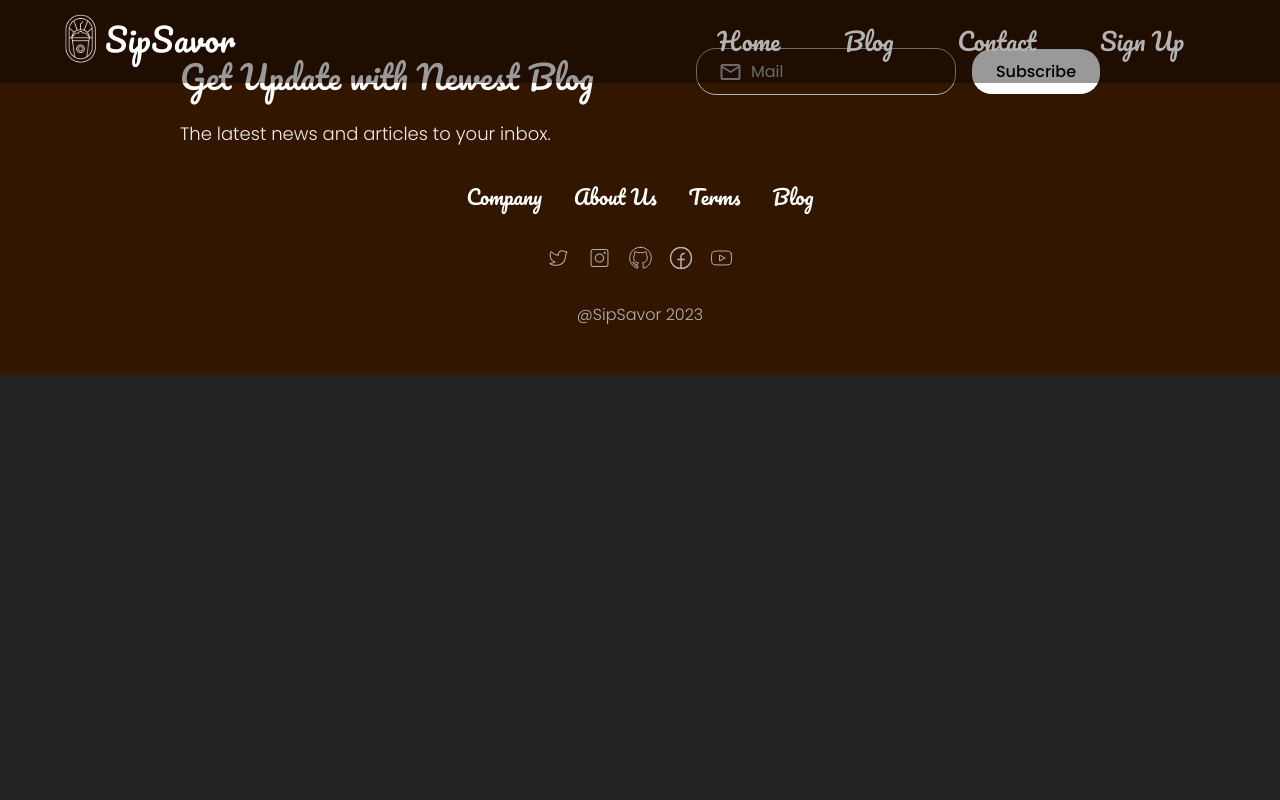
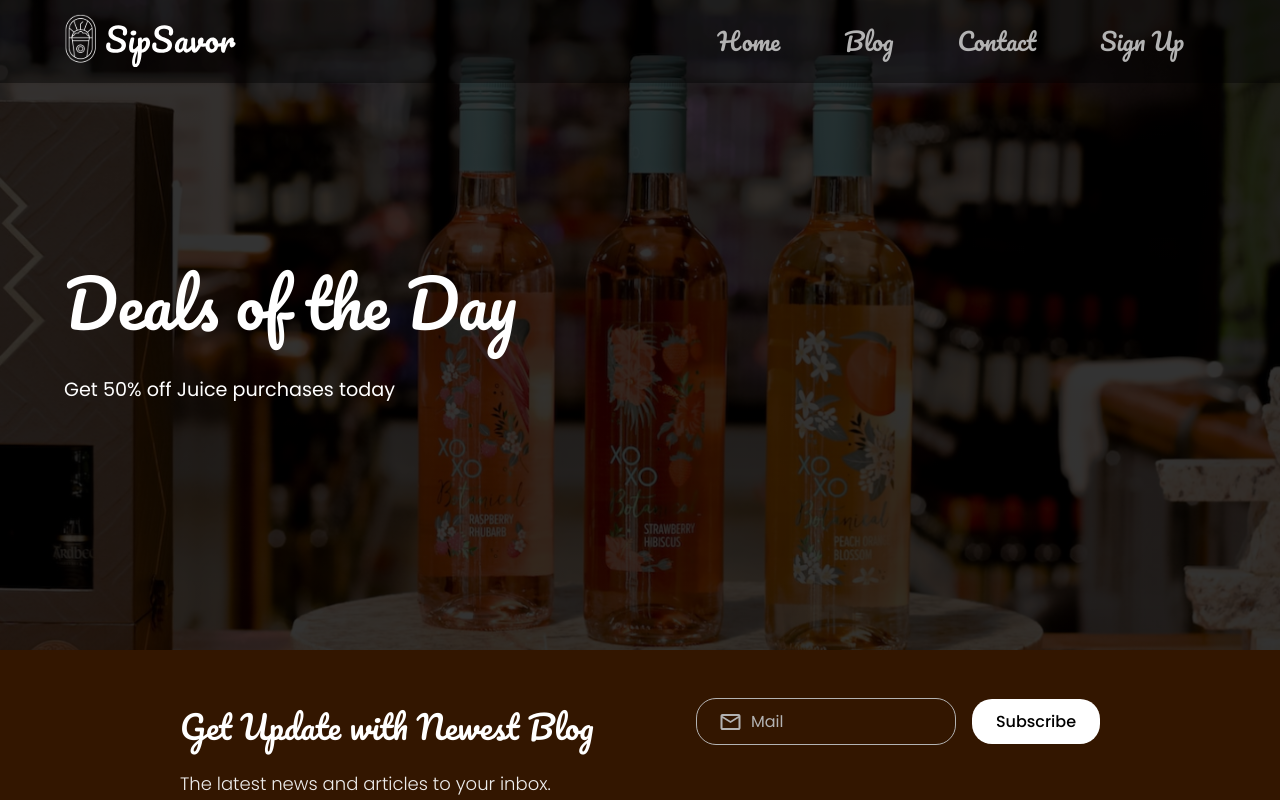
Before and after one commit to Prosperedafe/sip, a React (Vite) app: page /deals/day in a window 1280 px wide. Shown: the top 800 px of the page. Built offline with nearby package versions, Linux system fonts and the light colour scheme.

Commit message:
deals page created

```diff
--- a/src/App.scss
+++ b/src/App.scss
@@ -14,10 +14,17 @@
 @import "./styles/components/blog.scss";
 @import "./styles/pages/fruit-recipe.scss";
 @import "./styles/pages/cart.scss";
+@import "./styles/pages/deals.scss";
 
 .blog__hero__section {
     background: linear-gradient(hsla(0, 0%, 0%, 0.7), hsla(0, 0%, 0%, 0.7)), url("./assets/images/Outlay.png") no-repeat center;
     background-size: cover;
+}
+
+#deals__day__hero {
+    background: linear-gradient(hsla(0, 0%, 0%, 0.8), hsla(0, 0%, 0%, 0.8)), url("./assets/images/deals.png") no-repeat center;
+    background-size: cover;
+    background-position: center;
 }
 
 * {
--- a/src/App.tsx
+++ b/src/App.tsx
@@ -17,6 +17,7 @@ import { BrowserRouter, Route, Routes } from 'react-router-dom';
 import { Provider } from 'react-redux';
 import { PersistGate } from 'redux-persist/es/integration/react';
 import { store, persistor } from './store/store';
+import DealOfTheDay from './pages/HotDeals/HotDeals';
 
 function App() {
   return (
@@ -32,6 +33,7 @@ function App() {
               <Route path='/contact' element={<Contact />} />
               <Route path='/login' element={<Login />} />
               <Route path='/signup' element={<SignUp />} />
+              <Route path='/deals/day' element={<DealOfTheDay />} />
               <Route path='/blog/recipe/:fruit' element={<FruitRecipe />} />
               <Route element={<Account />}>
                 <Route path='/account/overview/' element={<AccountOverview />} />
--- a/src/pages/Homepage/HomePage.tsx
+++ b/src/pages/Homepage/HomePage.tsx
@@ -9,8 +9,11 @@ import { HomeHero } from "../../components/Home/HomeHero";
 import { Categories } from "../../components/products/categories";
 import { hotDeals, mostSearched, recentlyViewed } from "./data";
 import { Faq } from "../../components/faq";
+import { useNavigate } from "react-router-dom";
 
 const HomePage = () => {
+    const navigate = useNavigate()
+
     return (
         <section id="home__page">
             <HomeHero />
@@ -42,7 +45,7 @@ const HomePage = () => {
             <section className="hot__deals">
                 <div className="heading">
                     <h2>Hot Deals</h2>
-                    <button>See More</button>
+                    <button onClick={() => navigate("/deals/day")}>See More</button>
                 </div>
                 <Categories products={hotDeals} />
             </section>
--- /dev/null
+++ b/src/pages/HotDeals/HotDeals.tsx
@@ -0,0 +1,13 @@
+const DealOfTheDay = () => {
+    return (
+        <>
+            <section id="deals__day">
+                <section id="deals__day__hero">
+                    <h2>Deals of the Day</h2>
+                    <p>Get 50% off Juice purchases today</p>
+                </section>
+            </section>
+        </>
+    )
+}
+export default DealOfTheDay;
--- /dev/null
+++ b/src/styles/pages/deals.scss
@@ -0,0 +1,23 @@
+#deals__day {
+    &__hero {
+        color: $light100;
+        padding: 4rem $p-fluid;
+        min-height: 650px;
+        display: flex;
+        flex-direction: column;
+        justify-content: center;
+
+        h2 {
+            font-size: 5rem;
+            font-size: clamp($big, 5vw, 5rem);
+            font-family: $pacifico;
+            font-weight: 400;
+            margin-bottom: $base;
+        }
+
+        p {
+            font-family: $poppins;
+            font-size: 1.2rem;
+        }
+    }
+}
```
Also changed, not shown: src/assets/images/deals.png (added).
